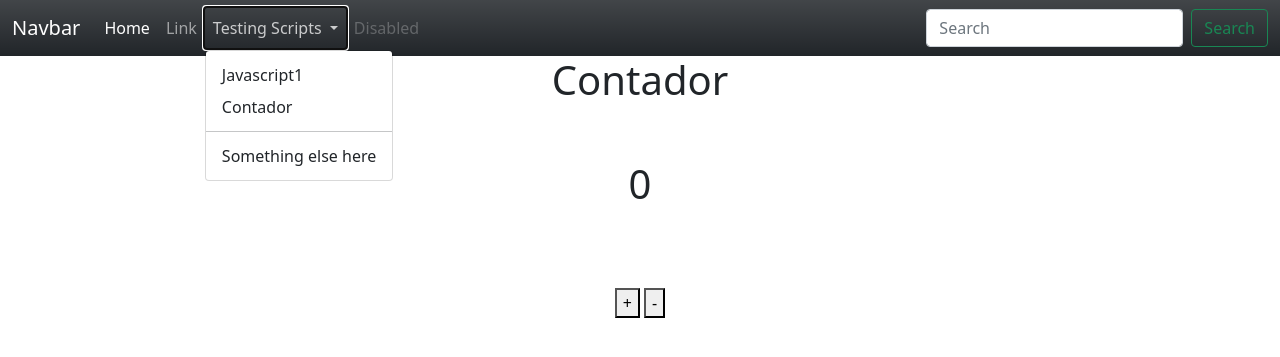
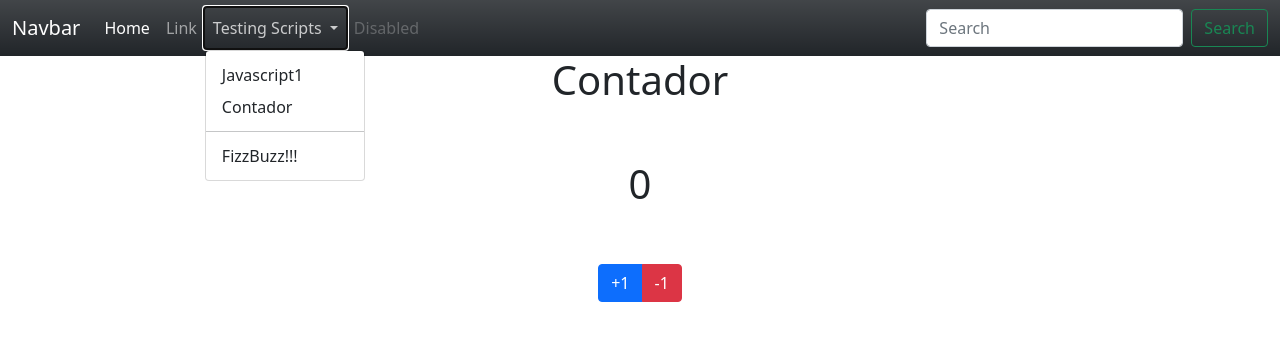
Before and after one commit to william-fisico/learning-javascript, a Django app: page /testing_scripts/Contador in a window 1280 px wide, after a click on "Testing Scripts". Shown: the top 357 px of the page. Run offline with Django 3.2, Linux system fonts and the light colour scheme.

Commit message:
FizzBuzzgit add .!

```diff
--- a/Learning_Javascript/urls.py
+++ b/Learning_Javascript/urls.py
@@ -19,5 +19,5 @@ from django.urls import path, include
 urlpatterns = [
     path('admin/', admin.site.urls),
     path('', include('base.urls')),
-    path('testing_scripts', include('testing_scripts.urls'))
+    path('testing_scripts/', include('testing_scripts.urls'))
 ]
--- a/base/templates/base/navbar.html
+++ b/base/templates/base/navbar.html
@@ -7,7 +7,7 @@
     <div class="collapse navbar-collapse" id="navbarSupportedContent">
       <ul class="navbar-nav me-auto mb-2 mb-lg-0">
         <li class="nav-item">
-          <a class="nav-link active" aria-current="page" href="{% url 'teste' %}">Home</a>
+          <a class="nav-link active" aria-current="page" href="{% url 'home' %}">Home</a>
         </li>
         <li class="nav-item">
           <a class="nav-link" href="#">Link</a>
@@ -20,7 +20,7 @@
             <li><a class="dropdown-item" href="{% url 'testing_scripts' %}">Javascript1</a></li>
             <li><a class="dropdown-item" href="{% url 'contador' %}">Contador</a></li>
             <li><hr class="dropdown-divider"></li>
-            <li><a class="dropdown-item" href="#">Something else here</a></li>
+            <li><a class="dropdown-item" href="{% url 'fizzbuzz' %}">FizzBuzz!!!</a></li>
           </ul>
         </li>
         <li class="nav-item">
--- a/base/urls.py
+++ b/base/urls.py
@@ -4,5 +4,4 @@ from . import views
 
 urlpatterns = [
     path('', views.home, name="home"),
-    path('1/2/3/4/5/6/7/8/9/0', views.home2, name="teste"),
 ]
--- a/testing_scripts/templates/testing_scripts/contador.html
+++ b/testing_scripts/templates/testing_scripts/contador.html
@@ -8,17 +8,20 @@
     </center>
 
     <center>
-        <h1 id="testando">0</h1>
+        <h1 id="counter"></h1>
         <br/><br/>
     </center>
 
     <script>
-        var num = 0
+        var num = "{{ cont }}";
+        document.getElementById('counter').innerHTML = num;
     </script>
 
     <center>
-    <br/>
-    <button type="button" onclick="document.getElementById('testando').innerHTML = ++num">+</button>
-    <button type="button" onclick="document.getElementById('testando').innerHTML = --num">-</button>
+        <div class="btn-group" role="group" aria-label="Basic example">
+            <button type="button " class="btn btn-primary" onclick="document.getElementById('counter').innerHTML = ++num">+1</button>
+            <button type="button" class="btn btn-danger" onclick="document.getElementById('counter').innerHTML = --num">-1</button>
+        </div>
     </center>
+
 {% endblock %}
--- a/testing_scripts/urls.py
+++ b/testing_scripts/urls.py
@@ -3,6 +3,7 @@ from . import views
 
 
 urlpatterns = [
-    path('/Printer', views.testing_scripts, name="testing_scripts"),
-    path('/Contador', views.contador, name="contador"),
+    path('Printer', views.testing_scripts, name="testing_scripts"),
+    path('Contador', views.contador, name="contador"),
+    path('FizzBuzz', views.fizzbuzz, name="fizzbuzz"),
 ]
--- a/testing_scripts/views.py
+++ b/testing_scripts/views.py
@@ -5,4 +5,8 @@ def testing_scripts(request):
     return render(request, 'testing_scripts/testing_scripts.html')
 
 def contador(request):
-    return render(request, 'testing_scripts/contador.html')
+    context = {'cont':0}
+    return render(request, 'testing_scripts/contador.html', context)
+
+def fizzbuzz(request):
+    return render(request, 'testing_scripts/fizzbuzz.html')
```
Also changed, not shown: base/templates/base/home2.html (deleted, +0 -13 lines), testing_scripts/templates/testing_scripts/fizzbuzz.html (added, +31 -0 lines).
